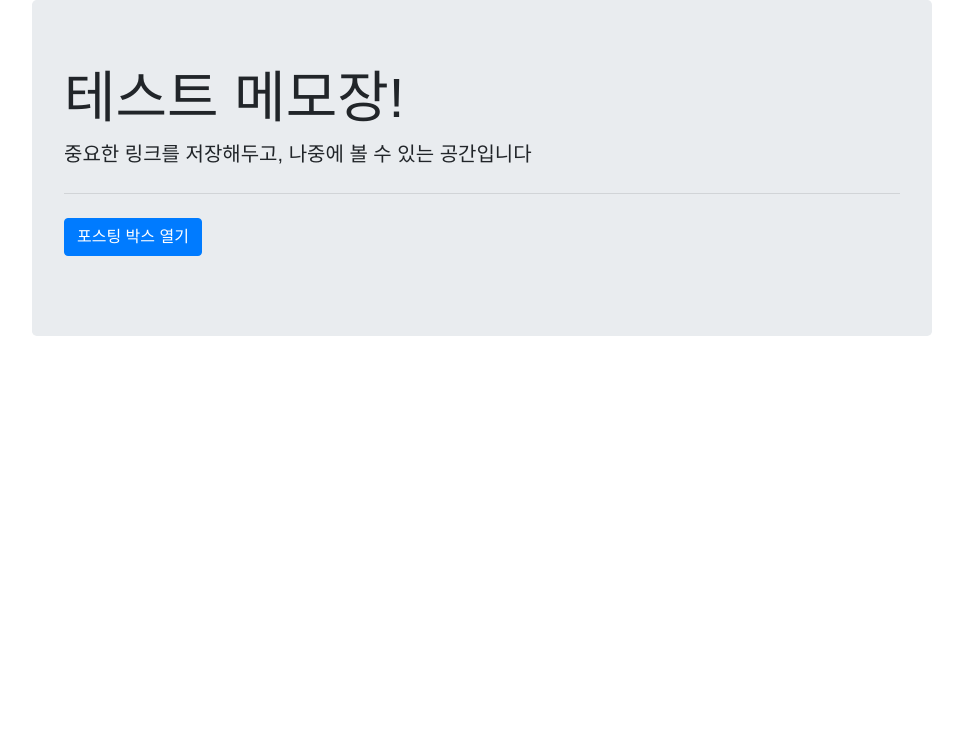
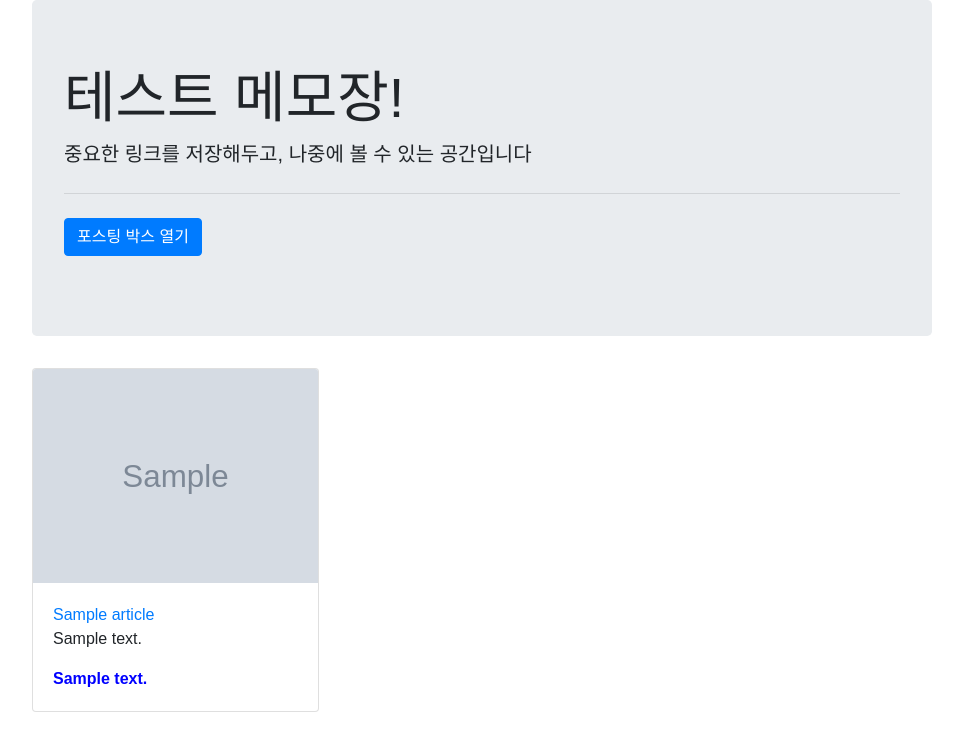
Before and after one commit to Beanxx/alonememo, a Flask app: page / in a window 1280 px wide. Shown: the top 751 px of the page, without its empty margins (158-1121 px from the left). Run offline with Flask 2, Linux system fonts and the light colour scheme; grey boxes marked "Sample" are stand-in pictures; a database or web service that is not in the repository returns one stand-in record (values such as "Sample title"); data that the repository does not hold is empty; some libraries are stand-ins or nearby versions; some web fonts are replaced.

Commit message:
flask template 이용해서 SSR 구현

```diff
--- a/app.py
+++ b/app.py
@@ -14,7 +14,8 @@ db = client.get_database('sparta')
 # API 추가
 @app.route('/', methods=['GET'])  # 데코레이터 문법
 def index():  # 함수 이름은 고유해야 한다.
-    return render_template('index.html', test='테스트')
+    memos = list(db.articles.find({}, {'_id': False}))
+    return render_template('index.html', test='테스트', memos=memos)
 
 
 # 아티클 추가 API
--- a/templates/index.html
+++ b/templates/index.html
@@ -42,8 +42,8 @@
         </style>
         <script>
             $(document).ready(function () {
-                $("#cards-box").html("");
-                showArticles();
+                // $("#cards-box").html("");
+                // showArticles();
             });
 
             function openClose() {
@@ -141,66 +141,18 @@
                 </div>
             </div>
             <div id="cards-box" class="card-columns">
+                {% for memo in memos %}
                 <div class="card">
                     <img class="card-img-top"
-                         src="https://www.eurail.com/content/dam/images/eurail/Italy%20OCP%20Promo%20Block.adaptive.767.1535627244182.jpg"
+                         src="{{ memo['image'] }}"
                          alt="Card image cap">
                     <div class="card-body">
-                        <a href="#" class="card-title">여기 기사 제목이 들어가죠</a>
-                        <p class="card-text">기사의 요약 내용이 들어갑니다. 동해물과 백두산이 마르고 닳도록 하느님이 보우하사 우리나라만세 무궁화 삼천리 화려강산...</p>
-                        <p class="card-text comment">여기에 코멘트가 들어갑니다.</p>
+                        <a href="{{ memo['url'] }}" class="card-title">{{ memo['title'] }}</a>
+                        <p class="card-text">{{ memo['description'] }}</p>
+                        <p class="card-text comment">{{ memo['comment'] }}</p>
                     </div>
                 </div>
-                <div class="card">
-                    <img class="card-img-top"
-                         src="https://www.eurail.com/content/dam/images/eurail/Italy%20OCP%20Promo%20Block.adaptive.767.1535627244182.jpg"
-                         alt="Card image cap">
-                    <div class="card-body">
-                        <a href="#" class="card-title">여기 기사 제목이 들어가죠</a>
-                        <p class="card-text">기사의 요약 내용이 들어갑니다. 동해물과 백두산이 마르고 닳도록 하느님이 보우하사 우리나라만세 무궁화 삼천리 화려강산...</p>
-                        <p class="card-text comment">여기에 코멘트가 들어갑니다.</p>
-                    </div>
-                </div>
-                <div class="card">
-                    <img class="card-img-top"
-                         src="https://www.eurail.com/content/dam/images/eurail/Italy%20OCP%20Promo%20Block.adaptive.767.1535627244182.jpg"
-                         alt="Card image cap">
-                    <div class="card-body">
-                        <a href="#" class="card-title">여기 기사 제목이 들어가죠</a>
-                        <p class="card-text">기사의 요약 내용이 들어갑니다. 동해물과 백두산이 마르고 닳도록 하느님이 보우하사 우리나라만세 무궁화 삼천리 화려강산...</p>
-                        <p class="card-text comment">여기에 코멘트가 들어갑니다.</p>
-                    </div>
-                </div>
-                <div class="card">
-                    <img class="card-img-top"
-                         src="https://www.eurail.com/content/dam/images/eurail/Italy%20OCP%20Promo%20Block.adaptive.767.1535627244182.jpg"
-                         alt="Card image cap">
-                    <div class="card-body">
-                        <a href="#" class="card-title">여기 기사 제목이 들어가죠</a>
-                        <p class="card-text">기사의 요약 내용이 들어갑니다. 동해물과 백두산이 마르고 닳도록 하느님이 보우하사 우리나라만세 무궁화 삼천리 화려강산...</p>
-                        <p class="card-text comment">여기에 코멘트가 들어갑니다.</p>
-                    </div>
-                </div>
-                <div class="card">
-                    <img class="card-img-top"
-                         src="https://www.eurail.com/content/dam/images/eurail/Italy%20OCP%20Promo%20Block.adaptive.767.1535627244182.jpg"
-                         alt="Card image cap">
-                    <div class="card-body">
-                        <a href="#" class="card-title">여기 기사 제목이 들어가죠</a>
-                        <p class="card-text">기사의 요약 내용이 들어갑니다. 동해물과 백두산이 마르고 닳도록 하느님이 보우하사 우리나라만세 무궁화 삼천리 화려강산...</p>
-                        <p class="card-text comment">여기에 코멘트가 들어갑니다.</p>
-                    </div>
-                </div>
-                <div class="card">
-                    <img class="card-img-top"
-                         src="https://www.eurail.com/content/dam/images/eurail/Italy%20OCP%20Promo%20Block.adaptive.767.1535627244182.jpg"
-                         alt="Card image cap">
-                    <div class="card-body">
-                        <a href="#" class="card-title">여기 기사 제목이 들어가죠</a>
-                        <p class="card-text">기사의 요약 내용이 들어갑니다. 동해물과 백두산이 마르고 닳도록 하느님이 보우하사 우리나라만세 무궁화 삼천리 화려강산...</p>
-                        <p class="card-text comment">여기에 코멘트가 들어갑니다.</p>
-                    </div>
-                </div>
+                {% endfor %}
             </div>
         </div>
     </body>
```
